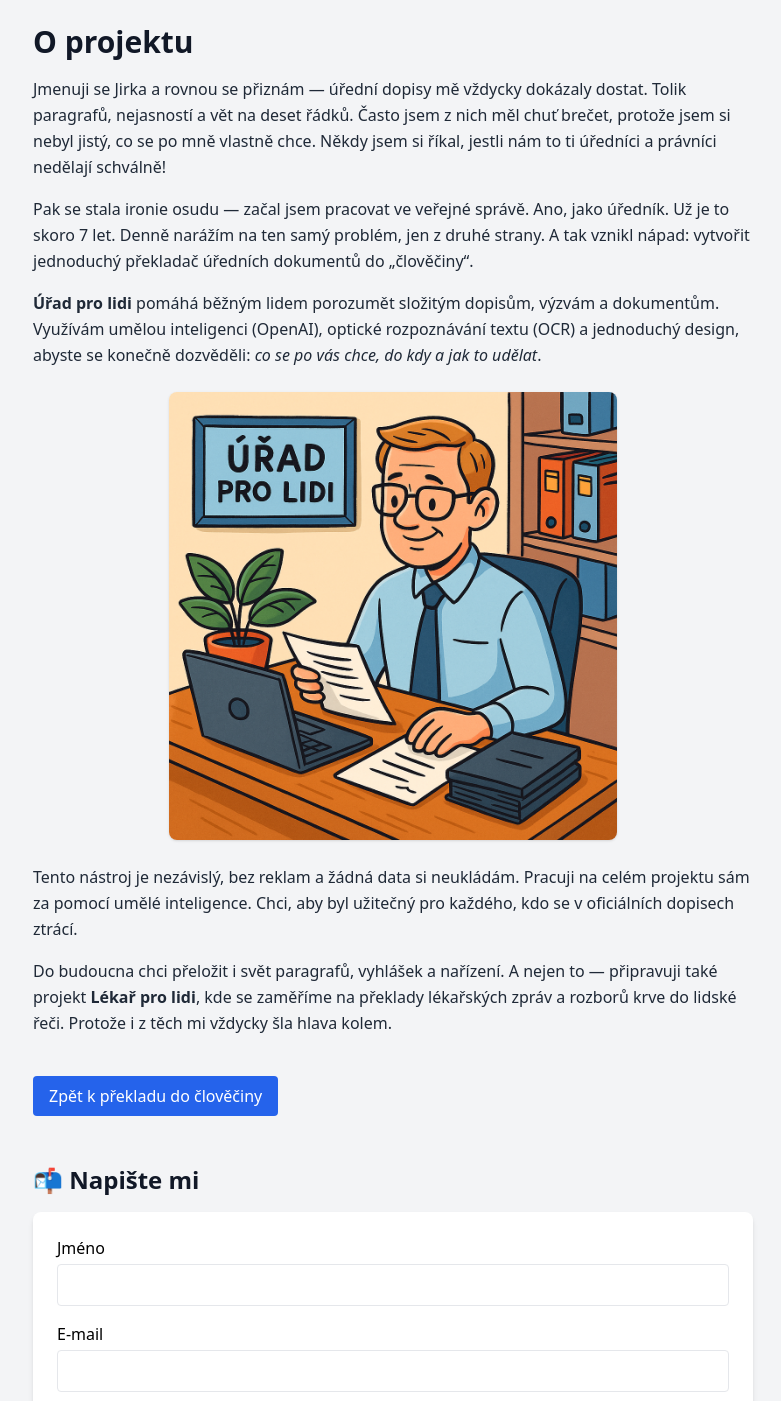
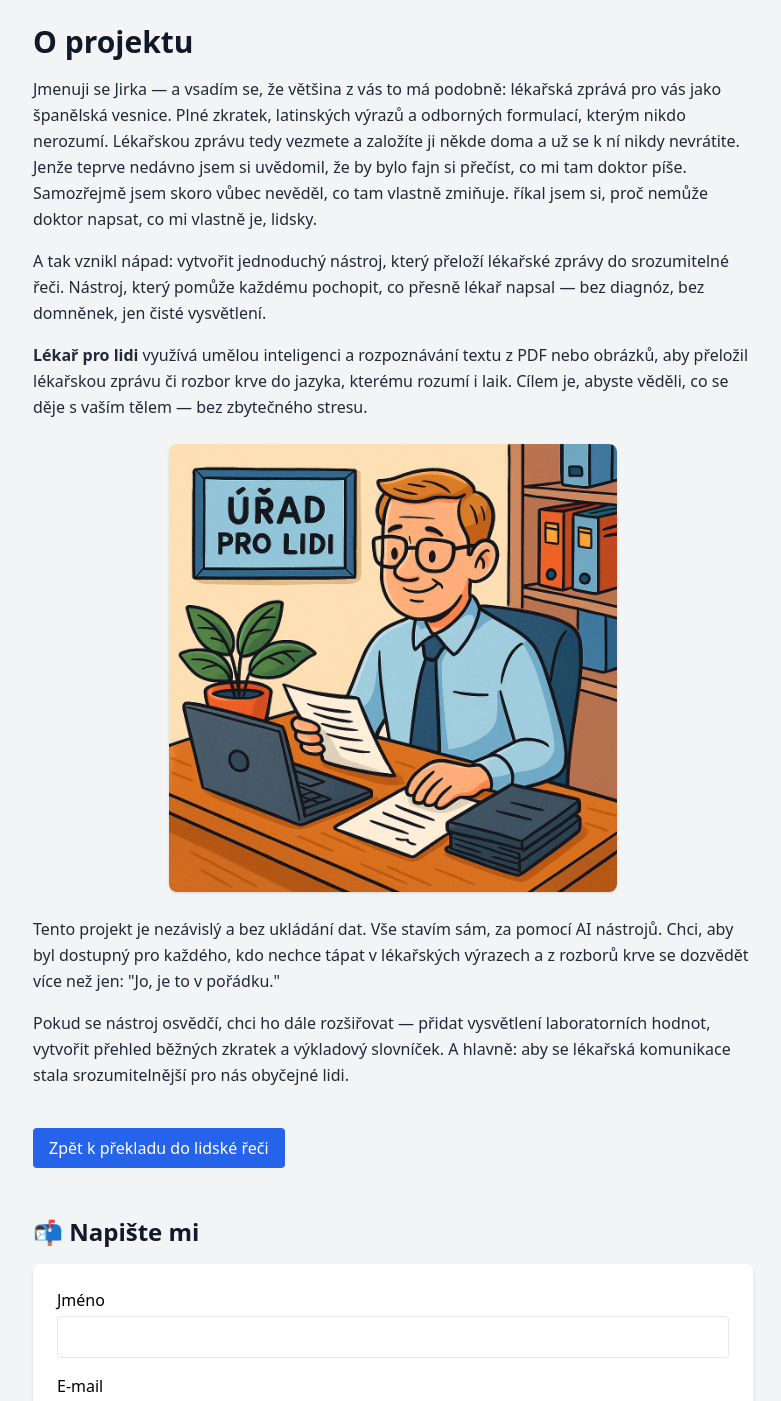
Before and after one commit to JiriTill/lekarprolidi, a React (Vite) app in the folder uradprolidi-main/: page /o-projektu in a window 1280 px wide. Shown: the top 1401 px of the page, without its empty margins (247-1028 px from the left). Built offline with nearby package versions, Linux system fonts and the light colour scheme.

Commit message:
Update about.jsx

```diff
--- a/uradprolidi-main/src/pages/about.jsx
+++ b/uradprolidi-main/src/pages/about.jsx
@@ -9,43 +9,44 @@ export default function About() {
         <h1 className="text-3xl font-bold mb-4 text-gray-900">O projektu</h1>
 
         <p className="mb-4 text-gray-800 leading-relaxed">
-          Jmenuji se Jirka a rovnou se přiznám — úřední dopisy mě vždycky dokázaly dostat. Tolik paragrafů, nejasností a vět na deset řádků. Často jsem z nich měl chuť brečet, protože jsem si nebyl jistý, co se po mně vlastně chce. Někdy jsem si říkal, jestli nám to ti úředníci a právníci nedělají schválně!
+          Jmenuji se Jirka — a vsadím se, že většina z vás to má podobně: lékařská zprává pro vás jako španělská vesnice. Plné zkratek, latinských výrazů a odborných formulací, kterým nikdo nerozumí. Lékařskou zprávu tedy vezmete a založíte ji někde doma a už se k ní nikdy nevrátite. Jenže teprve nedávno jsem si uvědomil, že by bylo fajn si přečíst, co mi tam doktor píše. Samozřejmě jsem skoro vůbec nevěděl, co tam vlastně zmiňuje. říkal jsem si, proč nemůže doktor napsat, co mi vlastně je, lidsky.
         </p>
 
         <p className="mb-4 text-gray-800 leading-relaxed">
-          Pak se stala ironie osudu — začal jsem pracovat ve veřejné správě. Ano, jako úředník. Už je to skoro 7 let. Denně narážím na ten samý problém, jen z druhé strany. A tak vznikl nápad: vytvořit jednoduchý překladač úředních dokumentů do „člověčiny“.
+          A tak vznikl nápad: vytvořit jednoduchý nástroj, který přeloží lékařské zprávy do srozumitelné řeči. Nástroj, který pomůže každému pochopit, co přesně lékař napsal — bez diagnóz, bez domněnek, jen čisté vysvětlení.
         </p>
 
         <p className="mb-4 text-gray-800 leading-relaxed">
-          <strong>Úřad pro lidi</strong> pomáhá běžným lidem porozumět složitým dopisům, výzvám a dokumentům. Využívám umělou inteligenci (OpenAI), optické rozpoznávání textu (OCR) a jednoduchý design, abyste se konečně dozvěděli: <em>co se po vás chce, do kdy a jak to udělat</em>.
+          <strong>Lékař pro lidi</strong> využívá umělou inteligenci a rozpoznávání textu z PDF nebo obrázků, aby přeložil lékařskou zprávu či rozbor krve do jazyka, kterému rozumí i laik. Cílem je, abyste věděli, co se děje s vaším tělem — bez zbytečného stresu.
         </p>
 
         <div className="flex justify-center my-6">
           <img
             src="/urednik.png"
-            alt="Úředník pracující na zjednodušení veřejné správy"
+            alt="Autor projektu"
             className="max-w-full md:max-w-md rounded-lg shadow"
           />
         </div>
 
         <p className="mb-4 text-gray-800 leading-relaxed">
-          Tento nástroj je nezávislý, bez reklam a žádná data si neukládám. Pracuji na celém projektu sám za pomocí umělé inteligence. Chci, aby byl užitečný pro každého, kdo se v oficiálních dopisech ztrácí.
+          Tento projekt je nezávislý a bez ukládání dat. Vše stavím sám, za pomocí AI nástrojů. Chci, aby byl dostupný pro každého, kdo nechce tápat v lékařských výrazech a z rozborů krve se dozvědět více než jen: "Jo, je to v pořádku."
         </p>
 
         <p className="mb-4 text-gray-800 leading-relaxed">
-          Do budoucna chci přeložit i svět paragrafů, vyhlášek a nařízení. A nejen to — připravuji také projekt <strong>Lékař pro lidi</strong>, kde se zaměříme na překlady lékařských zpráv a rozborů krve do lidské řeči. Protože i z těch mi vždycky šla hlava kolem.
+          Pokud se nástroj osvědčí, chci ho dále rozšiřovat — přidat vysvětlení laboratorních hodnot, vytvořit přehled běžných zkratek a výkladový slovníček. A hlavně: aby se lékařská komunikace stala srozumitelnější pro nás obyčejné lidi.
         </p>
 
         <Link
           to="/"
           className="inline-block mt-6 px-4 py-2 bg-blue-600 text-white rounded hover:bg-blue-700 transition"
         >
-          Zpět k překladu do člověčiny
+          Zpět k překladu do lidské řeči
         </Link>
 
         <h2 className="text-2xl font-bold mt-12 mb-4 text-gray-900">📬 Napište mi</h2>
+
         <form
-              action="https://formspree.io/f/mdkznadv" // ← sem vlož svůj endpoint
+          action="https://formspree.io/f/mdkznadv"
           method="POST"
           className="bg-white p-6 rounded-lg shadow-md space-y-4"
         >
@@ -76,7 +77,6 @@ export default function About() {
               className="w-full p-2 border rounded"
             />
           </div>
-              {/* Spam protection (honeypot) */}
           <input type="text" name="_gotcha" className="hidden" />
           <button
             type="submit"
@@ -85,8 +85,6 @@ export default function About() {
             Odeslat zprávu
           </button>
         </form>
-
-
       </main>
 
       <Footer />
```
Lines whose indentation alone changed are shown as unchanged.
